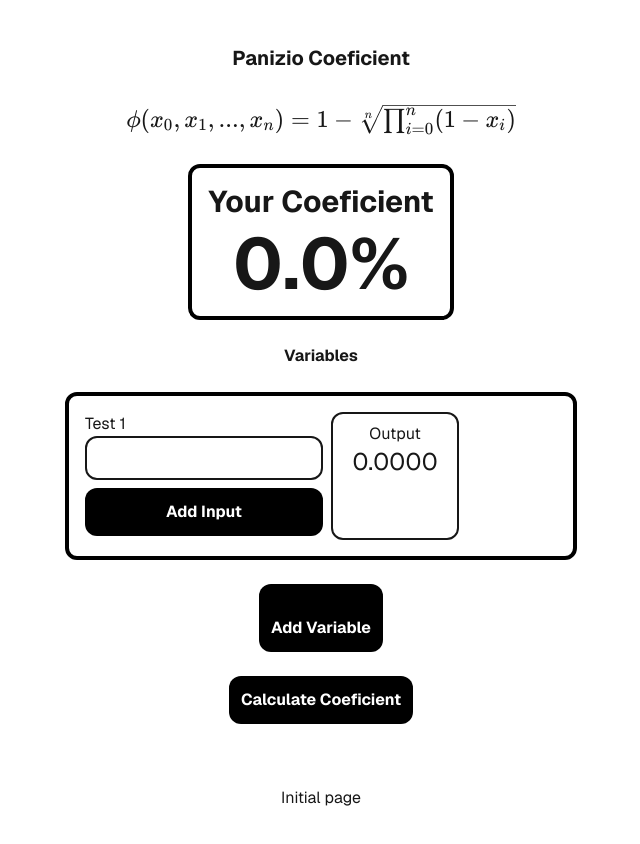
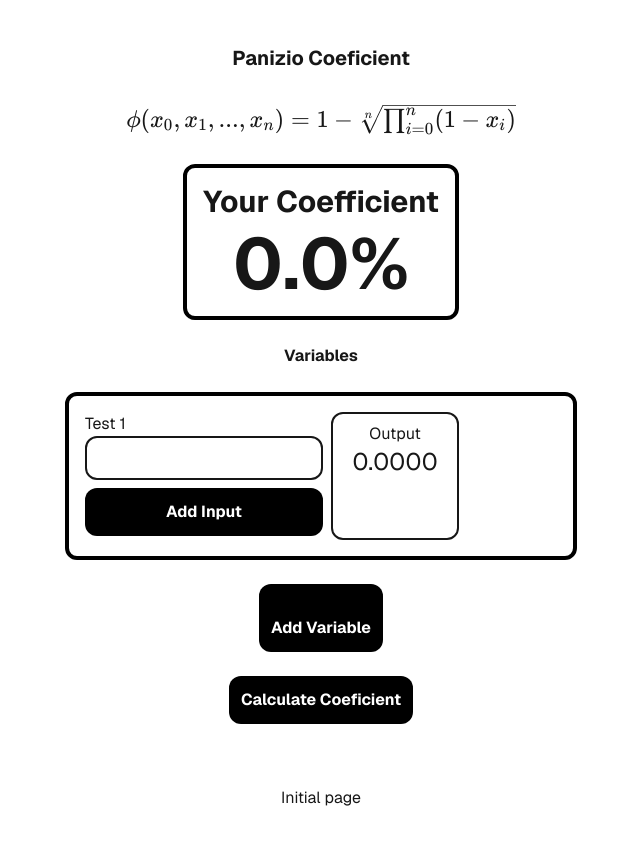
Before and after one commit to Thales3006/The-Coeficient, a Next.js app: page /calc in a window 1280 px wide. Shown: the top 844 px of the page, without its empty margins (319-959 px from the left). Built offline with nearby package versions, Linux system fonts and the light colour scheme.

Commit message:
coeficient to coefficient

```diff
--- a/src/app/calc/components/Calculation.tsx
+++ b/src/app/calc/components/Calculation.tsx
@@ -15,7 +15,7 @@ export default function Calculation() {
   return (
     <div className="flex flex-col items-center gap-6">
       <Card className="flex flex-col items-center font-bold text-3xl">
-        <h1>Your Coeficient</h1>
+        <h1>Your Coefficient</h1>
         <h1 className="text-7xl">{(finalResult * 100).toFixed(1) + '%'}</h1>
       </Card>
 
```
